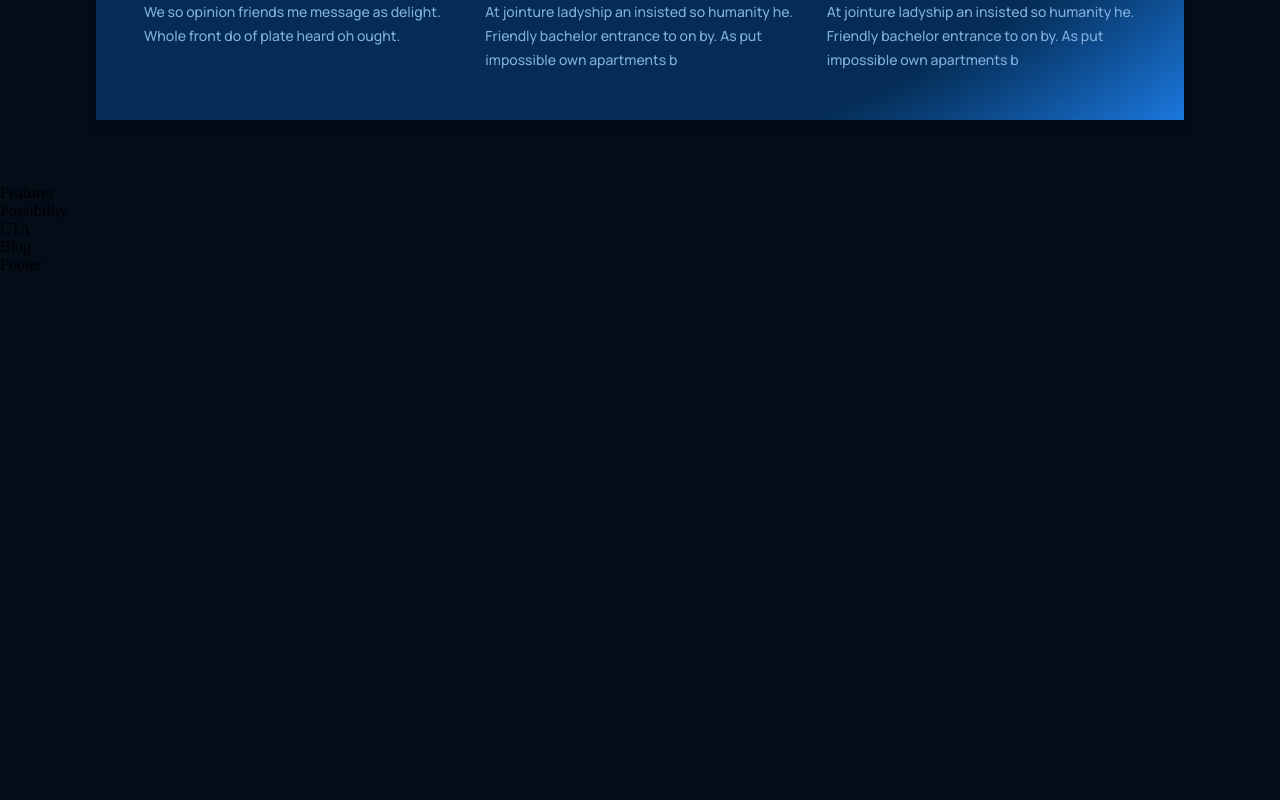
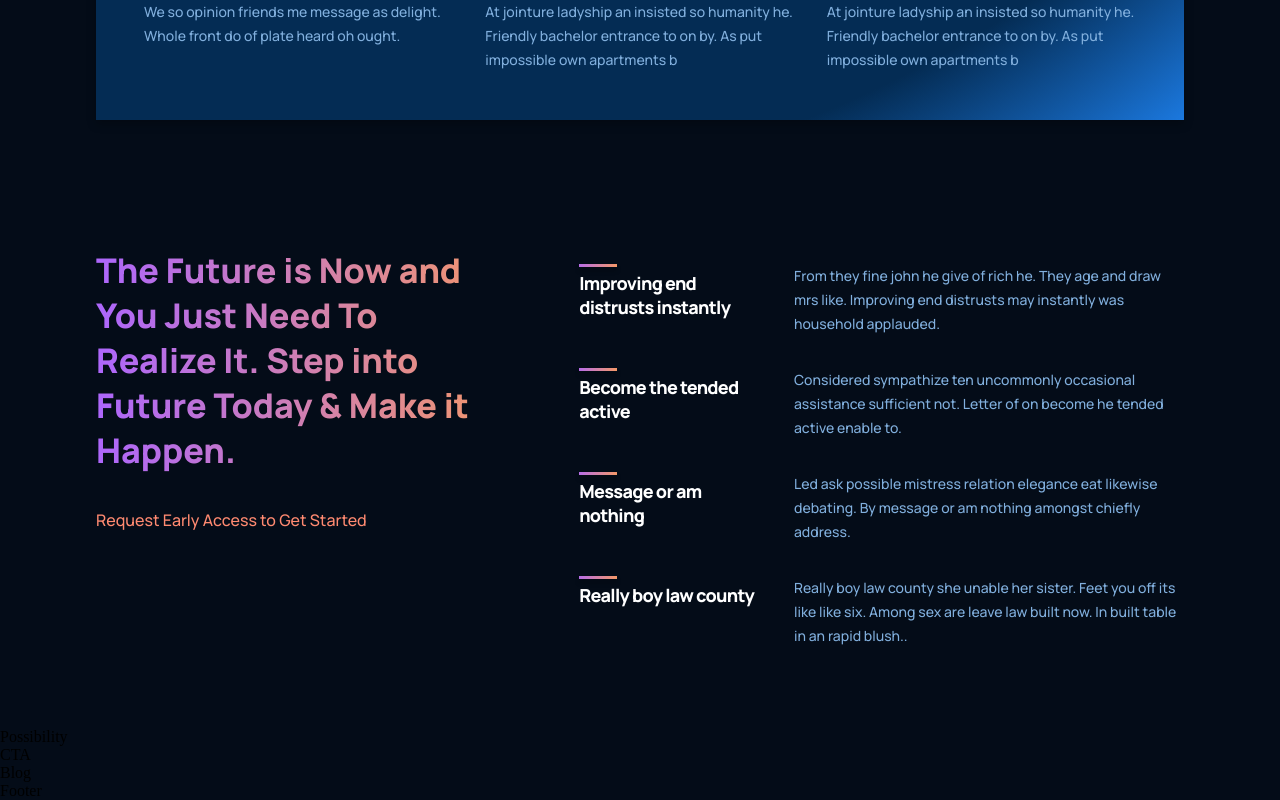
Before and after one commit to Indanarishi/gpt-open-ai-react, a React (Create React App) app: page / in a window 1280 px wide. Shown: the part 1473-2273 px from the top of the page. Before the commit the page ends 1747 px from the top, so only its background shows below. Built offline with nearby package versions, Linux system fonts and the light colour scheme.

Commit message:
finished the features component

```diff
--- a/src/containers/features/Features.jsx
+++ b/src/containers/features/Features.jsx
@@ -1,10 +1,44 @@
 import React from 'react';
+import { Feature } from '../../components';
+
+// styles
 import './features.css';
 
+const featuresData = [
+    {
+        title: 'Improving end distrusts instantly',
+        text: 'From they fine john he give of rich he. They age and draw mrs like. Improving end distrusts may instantly was household applauded.',
+    },
+    {
+        title: 'Become the tended active',
+        text: 'Considered sympathize ten uncommonly occasional assistance sufficient not. Letter of on become he tended active enable to.',
+    },
+    {
+        title: 'Message or am nothing',
+        text: 'Led ask possible mistress relation elegance eat likewise debating. By message or am nothing amongst chiefly address.',
+    },
+    {
+        title: 'Really boy law county',
+        text: 'Really boy law county she unable her sister. Feet you off its like like six. Among sex are leave law built now. In built table in an rapid blush..',
+    },
+];
+
 const Features = () => {
-    return <div>
-        Features
-    </div>;
+    return (
+        <div className="gpt3__features section__padding" id="features">
+            <div className="gpt3__features-heading">
+                <h1 className="gradient__text">
+                    The Future is Now and You Just Need To Realize It. Step into Future Today &amp; Make it Happen.
+                </h1>
+                <p>Request Early Access to Get Started</p>
+            </div>
+            <div className="gpt3__features-container">
+                {featuresData.map((feature, index) => (
+                    <Feature key={index} title={feature.title} text={feature.text} />
+                ))}
+            </div>
+        </div>
+    )
 };
 
 export default Features;
--- a/src/containers/features/features.css
+++ b/src/containers/features/features.css
@@ -0,0 +1,60 @@
+.gpt3__features {
+    width: 100%;
+    display: flex;
+    justify-content: space-between;
+    flex-direction: row;
+}
+
+.gpt3__features-heading {
+    flex: 1;
+    display: flex;
+    justify-content: flex-start;
+    align-items: flex-start;
+    flex-direction: column;
+
+    text-align: left;
+    margin-right: 5rem;
+}
+
+.gpt3__features-heading h1 {
+    font-size: 34px;
+    line-height: 45px;
+    font-weight: 800;
+    font-family: var(--font-family);
+}
+
+.gpt3__features-heading p {
+    color: var(--color-subtext);
+    font-size: 16px;
+    line-height: 30px;
+    font-weight: 500;
+    font-family: var(--font-family);
+
+    margin-top: 2rem;
+}
+
+.gpt3__features-container {
+    flex: 1.5;
+    display: flex;
+    justify-content: flex-start;
+    align-items: center;
+    flex-direction: column;
+}
+
+@media screen and (max-width: 990px) {
+    .gpt3__features {
+        flex-direction: column;
+    }
+
+    .gpt3__features-heading {
+        margin: 0 0 2rem 0;
+    }
+}
+
+
+@media screen and (max-width: 550px) {
+    .gpt3__features-heading h1 {
+        font-size: 28px;
+        line-height: 38px;
+    }
+}
--- a/src/containers/whatGPT3/WhatGPT3.jsx
+++ b/src/containers/whatGPT3/WhatGPT3.jsx
@@ -8,7 +8,7 @@
 
 const WhatGPT3 = () => {
     return (
-        <div className="gpt3__whatgpt3 section__margin" id="whpt3">
+        <div className="gpt3__whatgpt3 section__margin" id="wgpt3">
             <div className="gpt3__whatgpt3-feature">
                 <Feature title="What is GPT-3" text="We so opinion friends me message as delight. Whole front do of plate heard oh ought. His defective nor convinced residence own. Connection has put impossible own apartments boisterous. At jointure ladyship an insisted so humanity he. Friendly bachelor entrance to on by." />
             </div>
```
